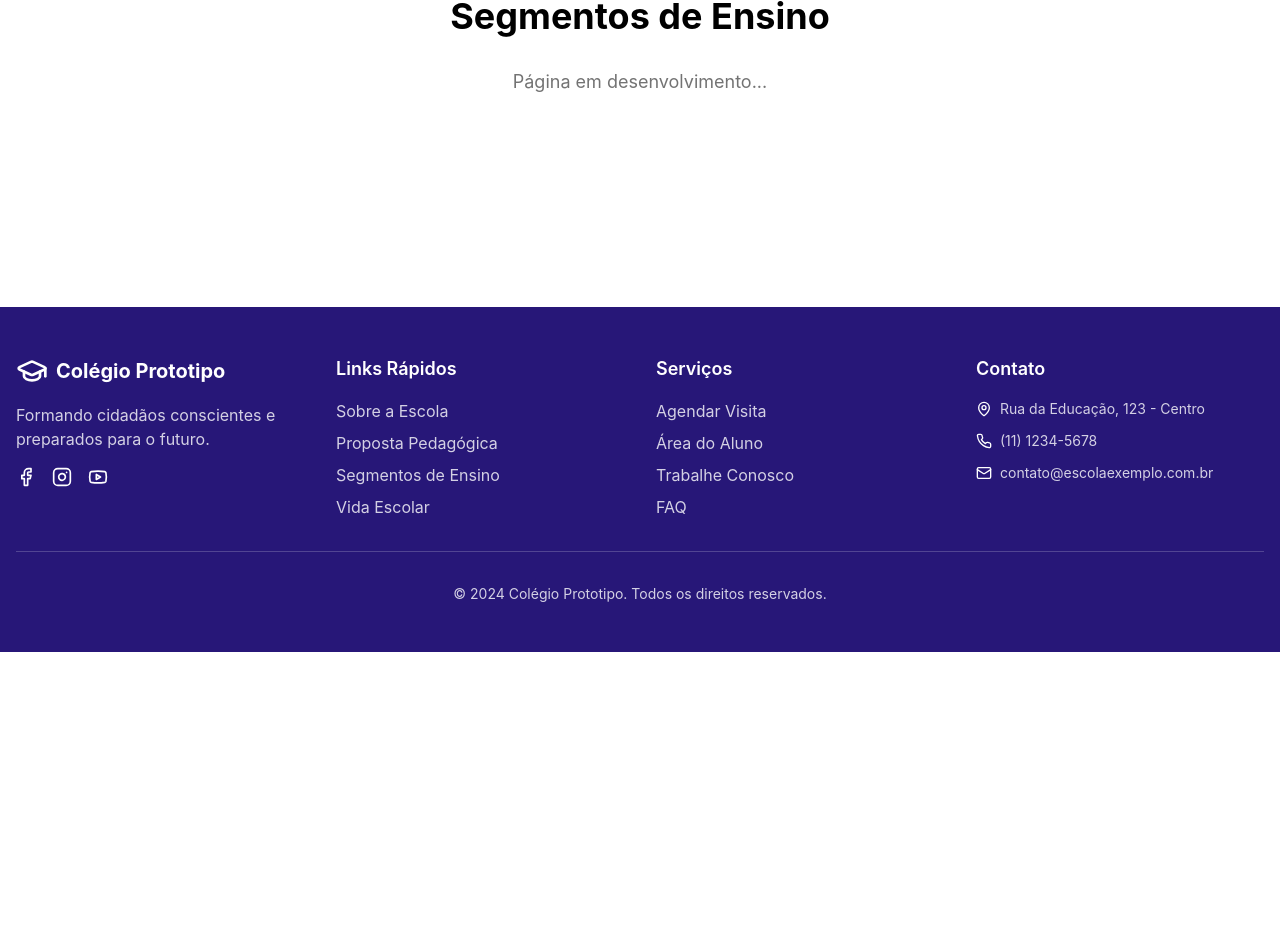
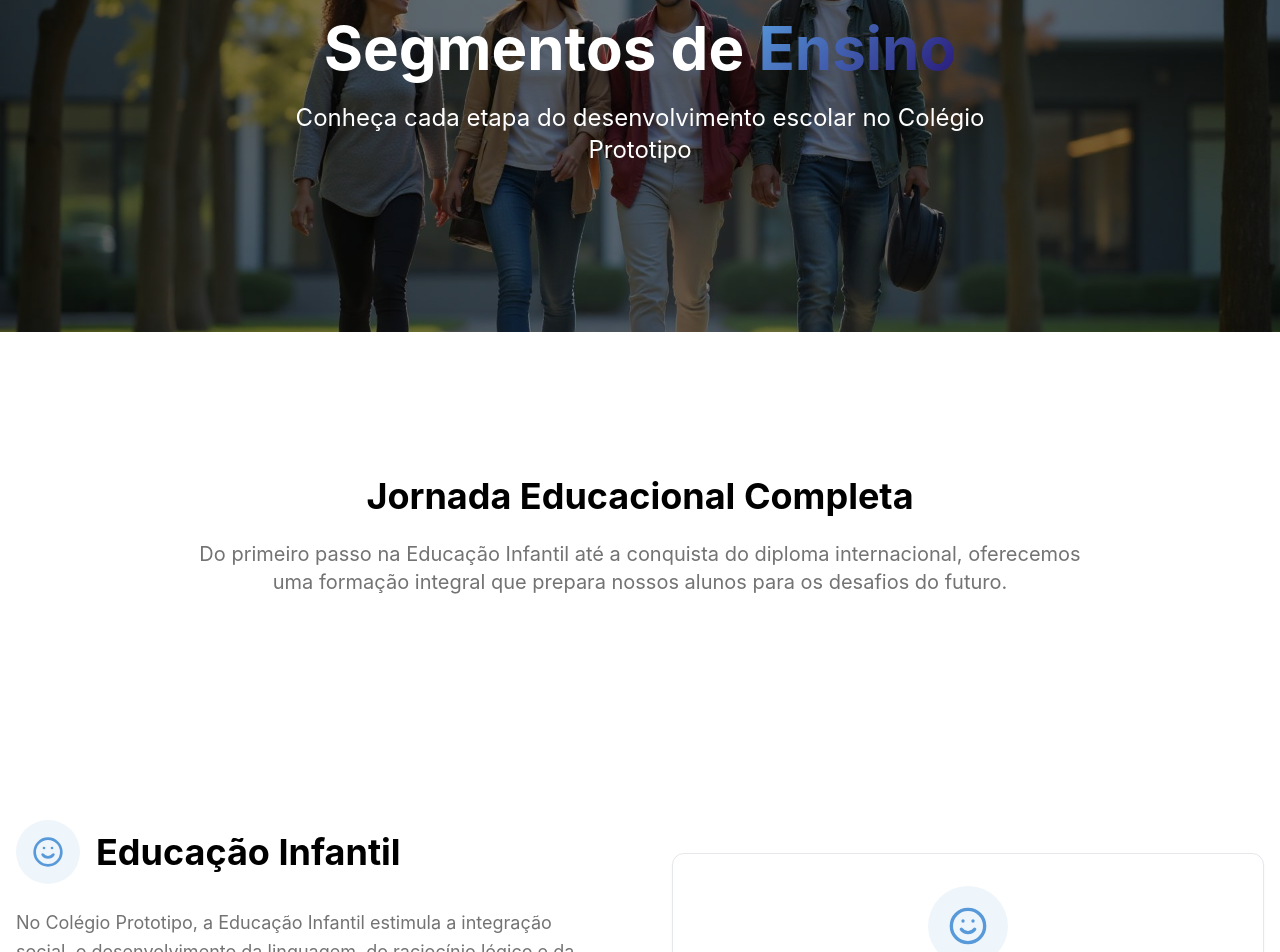
Before and after one commit to VonoxDeveloper/prototipo-marcosrichardson, a React (Vite) app: page /segmentos in a window 1280 px wide. Shown: the part 148-1100 px from the top of the page. Before the commit the page ends 800 px from the top, so only its background shows below. Built offline with nearby package versions, Linux system fonts and the light colour scheme.

Commit message:
Implement segments page
The AI implemented the "Segmentos de Ensino" page in `src/pages/Segmentos.tsx`, including sections for Educação Infantil, Ensino Fundamental, Ensino Médio, and Programa Internacional, with corresponding descriptions, highlights, and animations.

```diff
--- a/src/pages/Segmentos.tsx
+++ b/src/pages/Segmentos.tsx
@@ -1,18 +1,188 @@
 import HoverGradientNavBar from '@/components/ui/hover-gradient-nav-bar';
 import Footer from '@/components/Footer';
+import { Card, CardContent } from '@/components/ui/card';
+import { ShimmerButton } from '@/components/ui/shimmer-button';
+import { Smile, Book, GraduationCap, Globe, CheckCircle } from 'lucide-react';
+import heroImage from '@/assets/hero-school.jpg';
 
 const Segmentos = () => {
+  const segments = [
+    {
+      id: "infant-education",
+      header: "Educação Infantil",
+      icon: Smile,
+      description: "No Colégio Prototipo, a Educação Infantil estimula a integração social, o desenvolvimento da linguagem, do raciocínio lógico e da coordenação motora, preparando as crianças para descobertas diárias.",
+      highlights: [
+        "Ambientes lúdicos e seguros",
+        "Aprendizagem através do brincar",
+        "Integração família-escola",
+        "Atividades psicomotoras e artísticas"
+      ],
+      animation: "fade-in"
+    },
+    {
+      id: "fundamental",
+      header: "Ensino Fundamental",
+      icon: Book,
+      description: "Nesta etapa, o Colégio Prototipo aprofunda conceitos essenciais, desenvolve o raciocínio crítico e incentiva o crescimento pessoal, social e acadêmico do estudante.",
+      highlights: [
+        "Foco em competências e habilidades",
+        "Projetos interdisciplinares",
+        "Iniciação científica e cultural",
+        "Acompanhamento individualizado"
+      ],
+      animation: "fade-in"
+    },
+    {
+      id: "high-school",
+      header: "Ensino Médio",
+      icon: GraduationCap,
+      description: "O Ensino Médio proporciona aprofundamento de conhecimentos, preparação para vestibulares, Enem e ingresso em universidades, aliando escolha profissional e formação cidadã.",
+      highlights: [
+        "Orientação vocacional",
+        "Preparação para exames nacionais",
+        "Projetos de protagonismo juvenil",
+        "Aulas eletivas e atividades extracurriculares"
+      ],
+      animation: "fade-in"
+    },
+    {
+      id: "international-program",
+      header: "Programa Internacional",
+      icon: Globe,
+      description: "A partir do 9º ano, os alunos podem conquistar o diploma internacional de Ensino Médio pela parceria com escolas estrangeiras, ampliando as oportunidades acadêmicas fora do Brasil.",
+      highlights: [
+        "Conteúdo curricular internacional",
+        "Dupla certificação",
+        "Aulas em inglês",
+        "Parcerias com instituições renomadas"
+      ],
+      animation: "fade-in"
+    }
+  ];
+
   return (
     <div className="min-h-screen">
       <HoverGradientNavBar />
-      <main className="pt-16">
-        <div className="container mx-auto px-4 py-12 sm:py-20">
-          <h1 className="text-4xl font-bold text-center mb-8">Segmentos de Ensino</h1>
-          <p className="text-lg text-center text-muted-foreground">
-            Página em desenvolvimento...
+
+      {/* Hero Section */}
+      <section className="relative h-[60vh] flex items-center justify-center overflow-hidden">
+        <div className="absolute inset-0">
+          <img
+            src={heroImage}
+            alt="Segmentos de Ensino - Colégio Prototipo"
+            className="w-full h-full object-cover"
+          />
+          <div className="absolute inset-0 bg-black/50" />
+        </div>
+        <div className="relative z-10 text-center text-white px-4">
+          <h1 className="text-5xl md:text-6xl font-bold mb-6 slide-up">
+            Segmentos de <span className="text-gradient">Ensino</span>
+          </h1>
+          <p className="text-xl md:text-2xl max-w-3xl mx-auto fade-in">
+            Conheça cada etapa do desenvolvimento escolar no Colégio Prototipo
           </p>
         </div>
+      </section>
+
+      <main className="pt-16">
+        {/* Introduction */}
+        <section className="py-20 bg-white">
+          <div className="container mx-auto px-4">
+            <div className="text-center mb-16 slide-up">
+              <h2 className="text-4xl font-bold mb-6">Jornada Educacional Completa</h2>
+              <p className="text-xl text-muted-foreground max-w-4xl mx-auto">
+                Do primeiro passo na Educação Infantil até a conquista do diploma internacional,
+                oferecemos uma formação integral que prepara nossos alunos para os desafios do futuro.
+              </p>
+            </div>
+          </div>
+        </section>
+
+        {/* Segments */}
+        {segments.map((segment, index) => {
+          const IconComponent = segment.icon;
+          const isEven = index % 2 === 0;
+
+          return (
+            <section
+              key={segment.id}
+              className={`py-20 ${isEven ? 'bg-white' : 'bg-muted/30'}`}
+            >
+              <div className="container mx-auto px-4">
+                <div className={`grid grid-cols-1 lg:grid-cols-2 gap-16 items-center ${!isEven ? 'lg:flex-row-reverse' : ''}`}>
+                  <div className={`${segment.animation} ${!isEven ? 'lg:order-2' : ''}`}>
+                    <div className="flex items-center mb-6">
+                      <div className="w-16 h-16 bg-primary/10 rounded-full flex items-center justify-center mr-4 bounce-in">
+                        <IconComponent className="h-8 w-8 text-primary" />
+                      </div>
+                      <h2 className="text-4xl font-bold">{segment.header}</h2>
+                    </div>
+
+                    <p className="text-lg text-muted-foreground mb-8 leading-relaxed">
+                      {segment.description}
+                    </p>
+
+                    <div className="space-y-4">
+                      {segment.highlights.map((highlight, highlightIndex) => (
+                        <div
+                          key={highlightIndex}
+                          className="flex items-center space-x-3 fade-in"
+                          style={{ animationDelay: `${highlightIndex * 0.1}s` }}
+                        >
+                          <CheckCircle className="h-5 w-5 text-primary flex-shrink-0" />
+                          <span className="text-muted-foreground">{highlight}</span>
+                        </div>
+                      ))}
+                    </div>
+                  </div>
+
+                  <div className={`fade-in ${!isEven ? 'lg:order-1' : ''}`}>
+                    <Card className="p-8 hover-scale">
+                      <CardContent className="p-0">
+                        <div className="w-20 h-20 bg-primary/10 rounded-full flex items-center justify-center mx-auto mb-6 bounce-in">
+                          <IconComponent className="h-10 w-10 text-primary" />
+                        </div>
+                        <h3 className="text-2xl font-semibold text-center mb-4">{segment.header}</h3>
+                        <p className="text-muted-foreground text-center mb-6">
+                          Desenvolvimento integral em cada fase da vida escolar
+                        </p>
+                        <div className="text-center">
+                          <ShimmerButton className="bg-primary text-white hover:bg-primary/90">
+                            Saiba Mais
+                          </ShimmerButton>
+                        </div>
+                      </CardContent>
+                    </Card>
+                  </div>
+                </div>
+              </div>
+            </section>
+          );
+        })}
+
+        {/* CTA Section */}
+        <section className="py-20 bg-primary text-white">
+          <div className="container mx-auto px-4 text-center">
+            <div className="max-w-3xl mx-auto slide-up">
+              <h2 className="text-4xl font-bold mb-6">Matrículas Abertas</h2>
+              <p className="text-xl mb-8 opacity-90">
+                Faça parte da família Prototipo e ofereça ao seu filho uma educação
+                de excelência que o preparará para um futuro brilhante.
+              </p>
+              <div className="flex flex-col sm:flex-row gap-4 justify-center">
+                <ShimmerButton className="bg-white text-primary hover:bg-white/90">
+                  Agendar Visita
+                </ShimmerButton>
+                <ShimmerButton className="bg-white/10 text-white border border-white/20 hover:bg-white/20">
+                  Processo Seletivo
+                </ShimmerButton>
+              </div>
+            </div>
+          </div>
+        </section>
       </main>
+
       <Footer />
     </div>
   );
```
